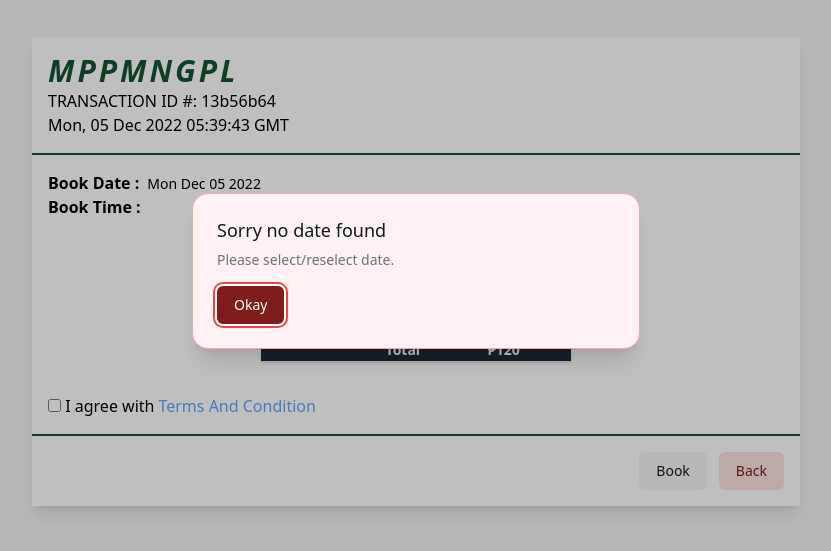
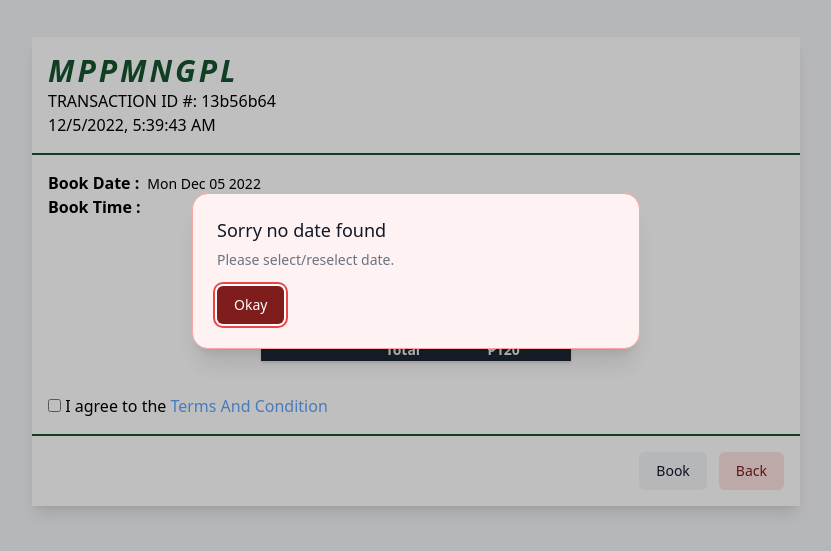
Before and after one commit to DevGeraldR/booking_website, a React (Create React App) app: page /receipt in a window 1280 px wide. Shown: the part 129-680 px from the top of the page, without its empty margins (224-1055 px from the left). Built offline with nearby package versions, Linux system fonts and the light colour scheme; no server answers.

Commit message:
Bug in time receipt fixed

```diff
--- a/src/pages/Reciept.jsx
+++ b/src/pages/Reciept.jsx
@@ -6,9 +6,10 @@ import { setDoc, doc, getDoc, updateDoc } from "firebase/firestore";
 import { Link, useNavigate } from "react-router-dom";
 import { Dialog, Transition } from "@headlessui/react";
 import { useEffect } from "react";
+
 const randomId = uuid();
 function Reciept() {
-  const { selectedTime, selectedDate, currentDate, visitors } = useGlobal();
+  const { selectedTime, selectedDate, visitors } = useGlobal();
   const transactionId = randomId.slice(0, 8);
   let total = 0;
   const navigate = useNavigate();
@@ -16,6 +17,7 @@ function Reciept() {
   const [isDangerOpen, setIsDangerOpen] = useState(false);
   const [isWarningOpen, setIsWarningOpen] = useState(false);
   const [isAgree, setIsAgree] = useState(false);
+  const currentDate = new Date();
 
   useEffect(() => {
     if (!selectedTime || !selectedDate) {
@@ -70,7 +72,9 @@ function Reciept() {
                 MPPMNGPL
               </h1>
               <p className="text-base">TRANSACTION ID #: {transactionId}</p>
-              <p className="text-base">{currentDate.toString()}</p>
+              <p className="text-base">
+                {currentDate.toLocaleString().toString()}
+              </p>
             </div>
           </div>
           <div className="w-full h-0.5 bg-green-900"></div>
@@ -162,7 +166,7 @@ function Reciept() {
                 checked={isAgree}
                 onChange={(e) => setIsAgree(!isAgree)}
               />{" "}
-              I agree with
+              I agree to the
               <Link to="/terms_and_condition">
                 <span className="pl-1 text-blue-400 cursor-pointer hover:text-blue-600">
                   Terms And Condition
```
